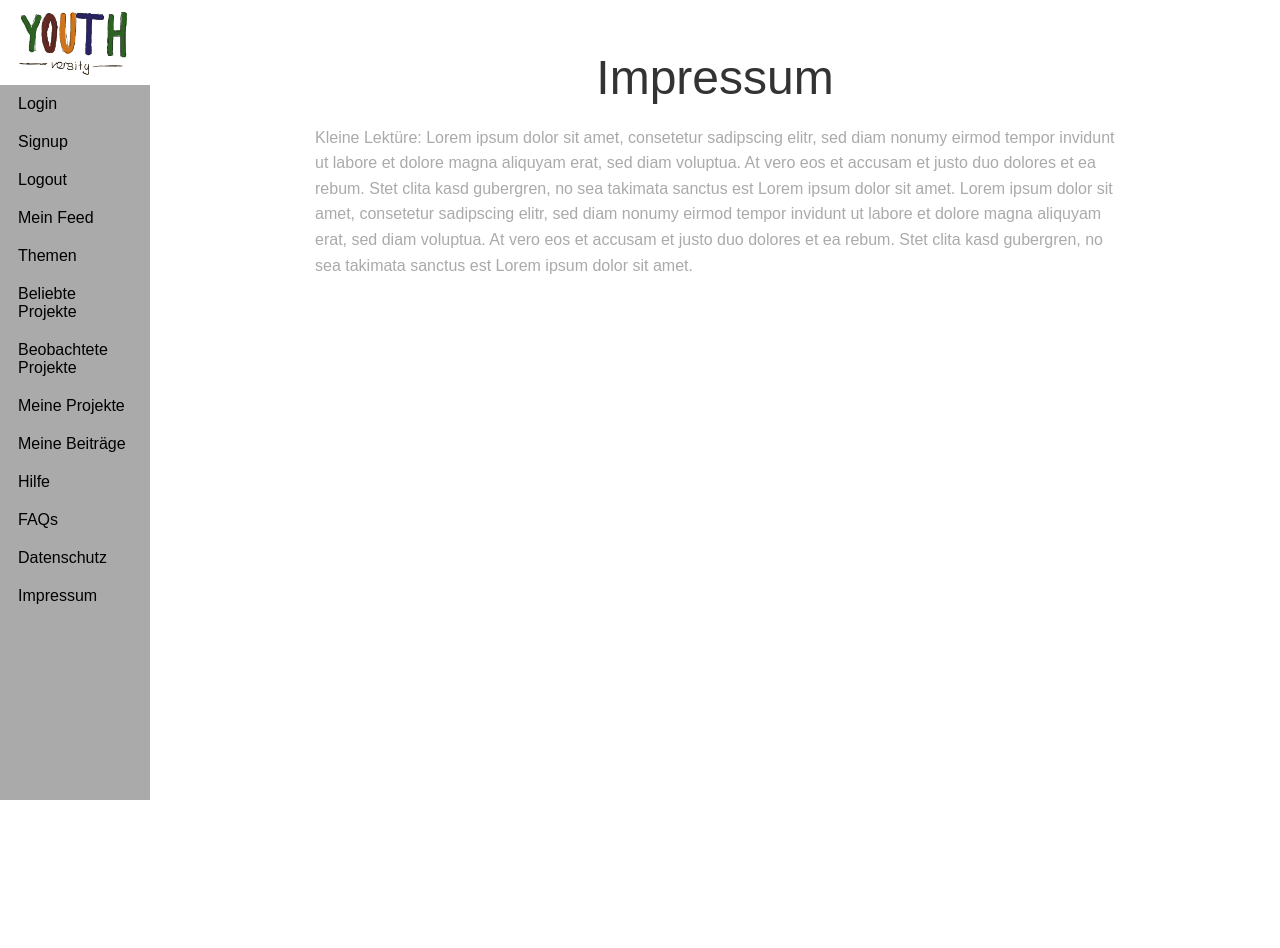
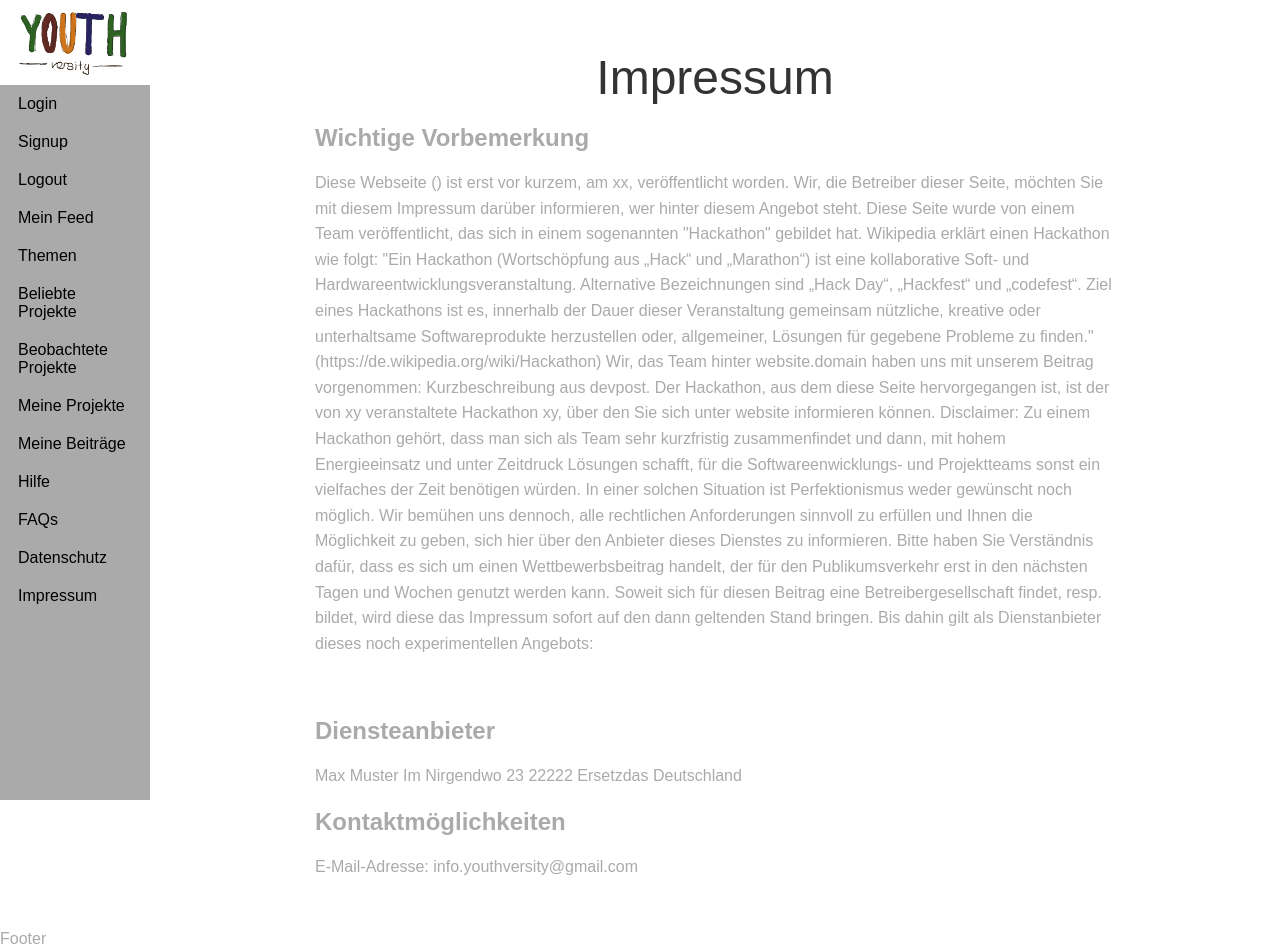
Before and after one commit to 61a58e50be/youthversity, a Django app: page /imprint/ in a window 1280 px wide. Before the commit the page ends 800 px from the top, so only its background shows below. Run offline with Django 3.2, Linux system fonts and the light colour scheme.

Commit message:
imprint nach vorlage geändert

```diff
--- a/youthversity/backend/templates/legal/imprint.html
+++ b/youthversity/backend/templates/legal/imprint.html
@@ -6,9 +6,25 @@
 </div>
 
 <div class="content">
-    Kleine Lektüre:
-    Lorem ipsum dolor sit amet, consetetur sadipscing elitr, sed diam nonumy eirmod tempor invidunt ut labore et dolore magna aliquyam erat, sed diam voluptua. At vero eos et accusam et justo duo dolores et ea rebum. Stet clita kasd gubergren, no sea takimata sanctus est Lorem ipsum dolor sit amet. Lorem ipsum dolor sit amet, consetetur sadipscing elitr, sed diam nonumy eirmod tempor invidunt ut labore et dolore magna aliquyam erat, sed diam voluptua. At vero eos et accusam et justo duo dolores et ea rebum. Stet clita kasd gubergren, no sea takimata sanctus est Lorem ipsum dolor sit amet.
+    <h2>Wichtige Vorbemerkung</h2>
+<p>Diese Webseite () ist erst vor kurzem, am xx, veröffentlicht worden. Wir, die Betreiber dieser Seite, möchten Sie mit diesem Impressum darüber informieren, wer hinter diesem Angebot steht.
 
+Diese Seite wurde von einem Team veröffentlicht, das sich in einem sogenannten "Hackathon" gebildet hat. Wikipedia erklärt einen Hackathon wie folgt:
+
+"Ein Hackathon (Wortschöpfung aus „Hack“ und „Marathon“) ist eine kollaborative Soft- und Hardwareentwicklungs­veranstaltung. Alternative Bezeichnungen sind „Hack Day“, „Hackfest“ und „codefest“. Ziel eines Hackathons ist es, innerhalb der Dauer dieser Veranstaltung gemeinsam nützliche, kreative oder unterhaltsame Softwareprodukte herzustellen oder, allgemeiner, Lösungen für gegebene Probleme zu finden." (https://de.wikipedia.org/wiki/Hackathon)
+
+Wir, das Team hinter website.domain haben uns mit unserem Beitrag vorgenommen: Kurzbeschreibung aus devpost.
+
+Der Hackathon, aus dem diese Seite hervorgegangen ist, ist der von xy veranstaltete Hackathon xy, über den Sie sich unter website informieren können.
+
+Disclaimer: Zu einem Hackathon gehört, dass man sich als Team sehr kurzfristig zusammenfindet und dann, mit hohem Energieeinsatz und unter Zeitdruck Lösungen schafft, für die Softwareenwicklungs- und Projektteams sonst ein vielfaches der Zeit benötigen würden. In einer solchen Situation ist Perfektionismus weder gewünscht noch möglich. Wir bemühen uns dennoch, alle rechtlichen Anforderungen sinnvoll zu erfüllen und Ihnen die Möglichkeit zu geben, sich hier über den Anbieter dieses Dienstes zu informieren. Bitte haben Sie Verständnis dafür, dass es sich um einen Wettbewerbsbeitrag handelt, der für den Publikumsverkehr erst in den nächsten Tagen und Wochen genutzt werden kann. Soweit sich für diesen Beitrag eine Betreibergesellschaft findet, resp. bildet, wird diese das Impressum sofort auf den dann geltenden Stand bringen. Bis dahin gilt als Dienstanbieter dieses noch experimentellen Angebots:</p><br>
+
+<h2>Diensteanbieter</h2>
+
+<p>Max Muster Im Nirgendwo 23 22222 Ersetzdas Deutschland</p>
+
+<h2>Kontaktmöglichkeiten</h2>
+    <p>E-Mail-Adresse: info.youthversity@gmail.com</p>
 </div>
 
 {% endblock %}
```
